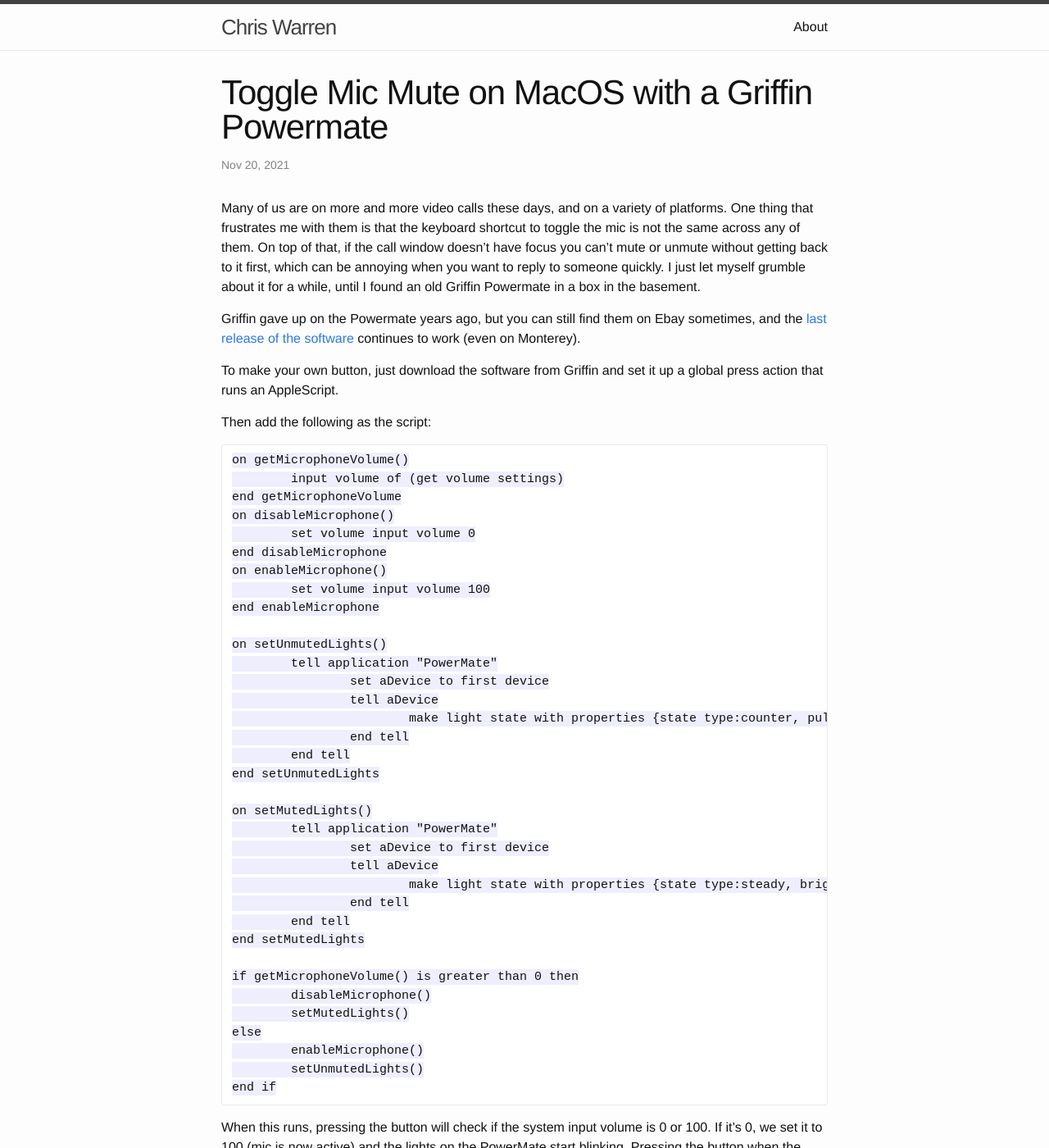
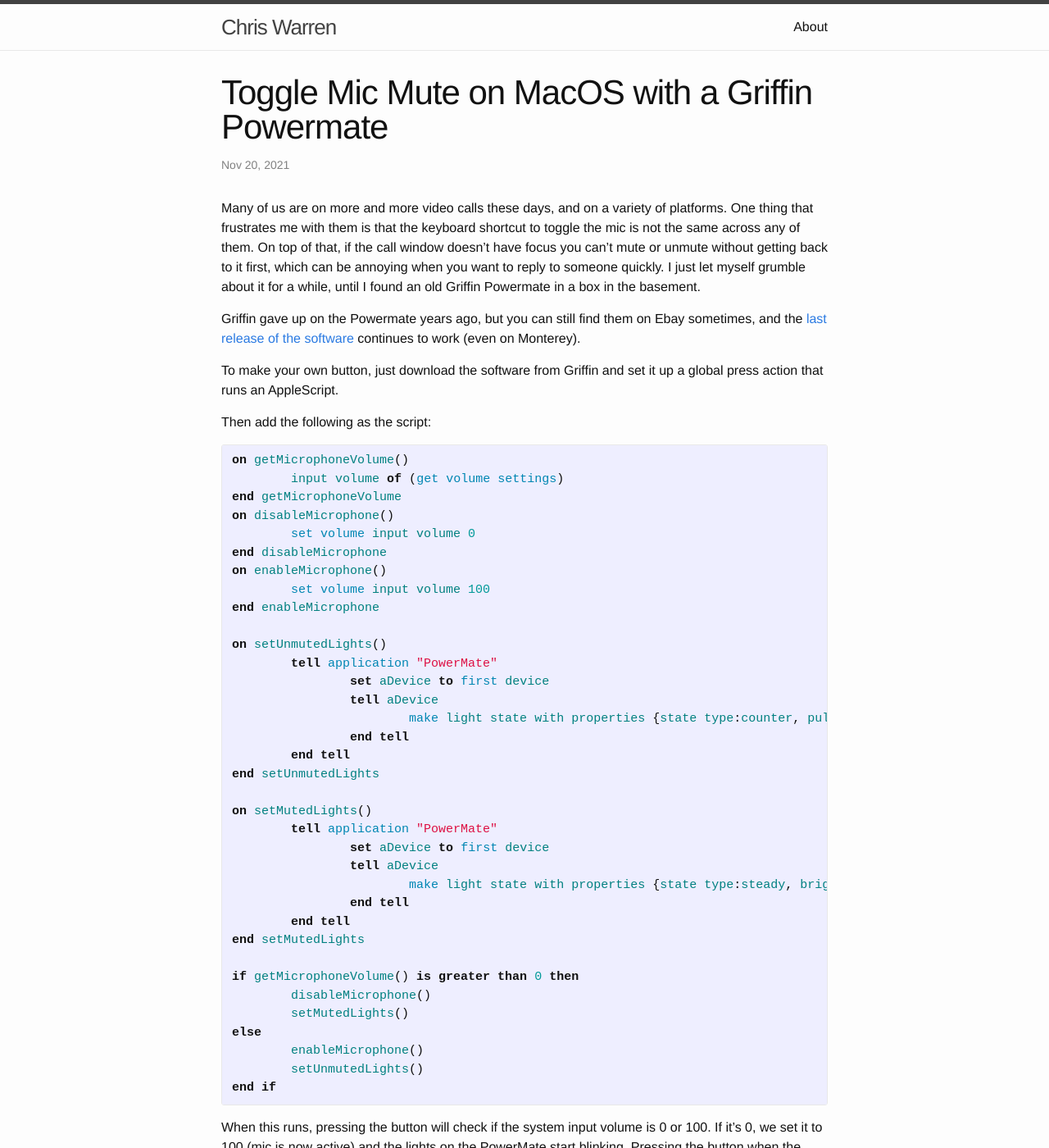
Before and after one commit to chriswarren/chriswarren.github.io, a Jekyll site: the page built from _posts/2021-11-20-macos-powermate-mute-button.md, in a window 1280 px wide and 1400 px high. Shown: the whole window at 82% size. Built offline with Jekyll 4.4.1, drawn with Linux system fonts in a browser that asks for light colours.

Commit message:
Update highlighting

````diff
--- a/_posts/2021-11-20-macos-powermate-mute-button.md
+++ b/_posts/2021-11-20-macos-powermate-mute-button.md
@@ -12,7 +12,7 @@ To make your own button, just download the software from Griffin and set it up a
 
 Then add the following as the script:
 
-```
+{% highlight applescript %}
 on getMicrophoneVolume()
 	input volume of (get volume settings)
 end getMicrophoneVolume
@@ -48,7 +48,7 @@ else
 	enableMicrophone()
 	setUnmutedLights()
 end if
-```
+{% endhighlight %}
 
 When this runs, pressing the button will check if the system input volume is 0 or 100. If it's 0, we set it to 100 (mic is now active) and the lights on the PowerMate start blinking. Pressing the button when the system input volume is 100 will drop it to 0 (mic is muted) and the blinking light will turn off.
 
````
